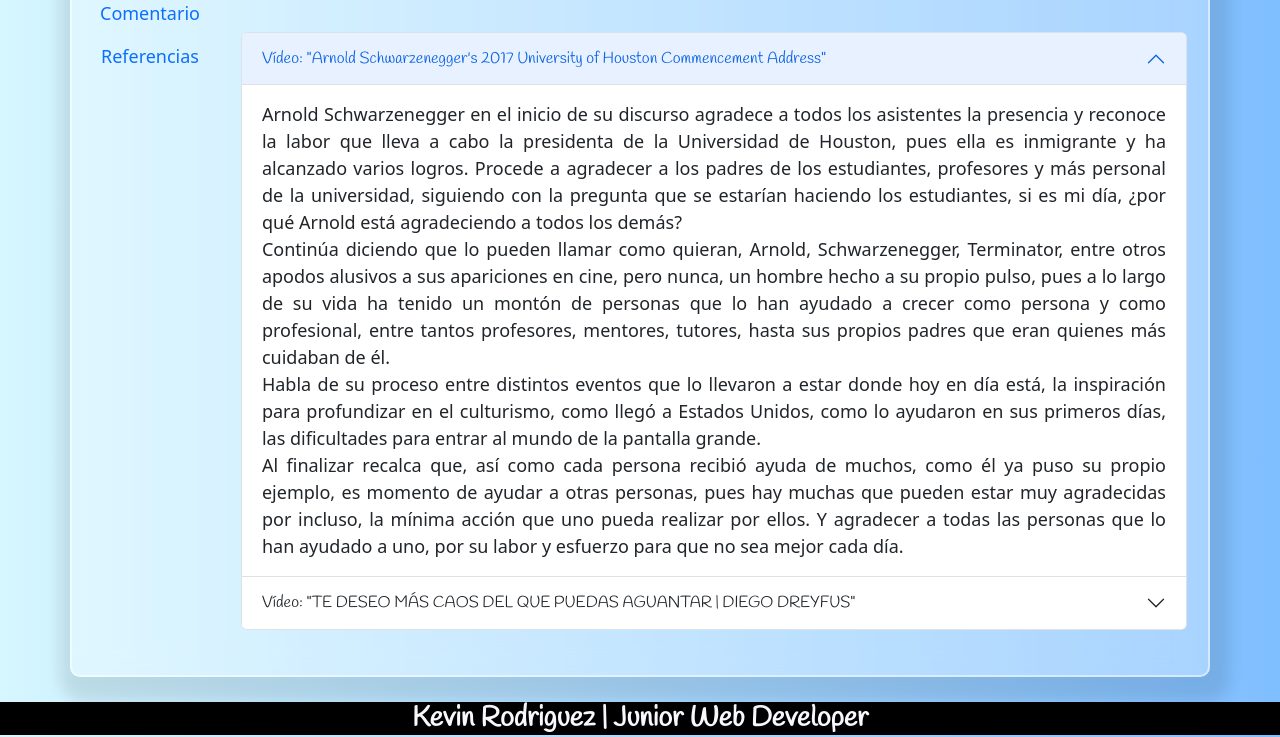
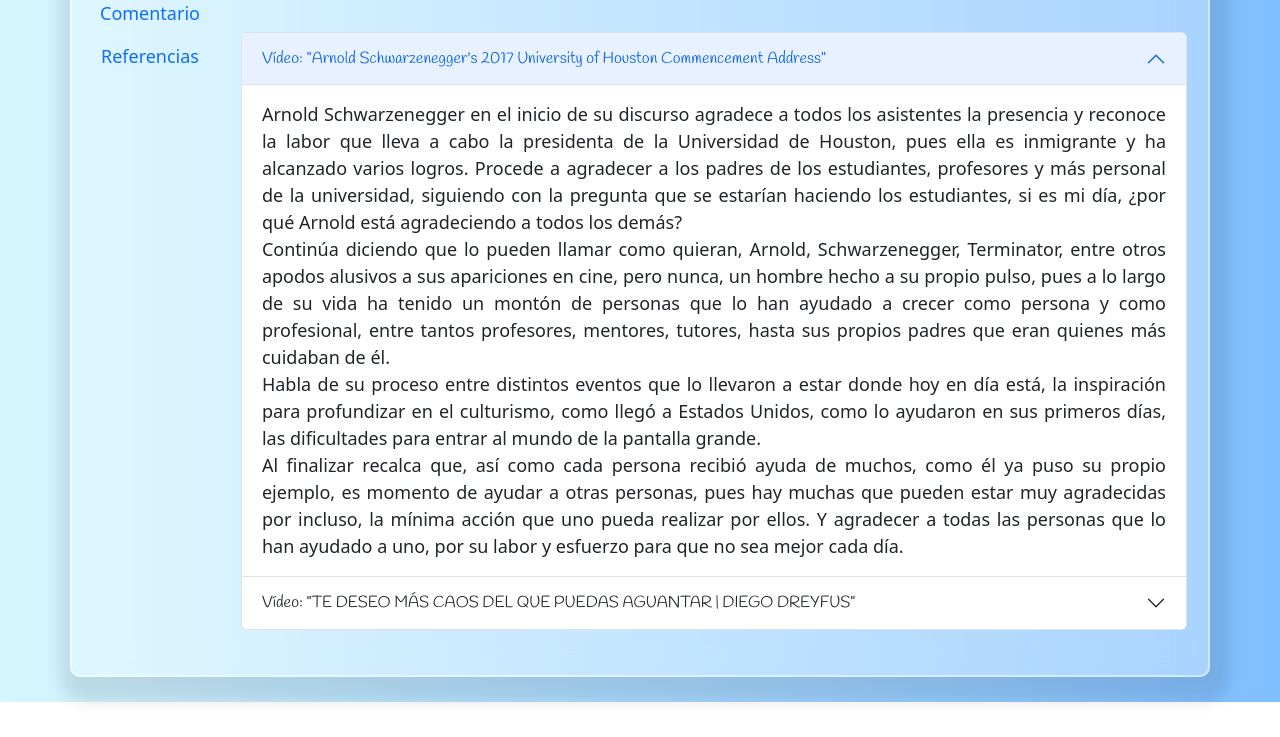
Before and after one commit to karg315/Comentario2, a plain HTML site: page index.html in a window 1280 px wide. Shown: the part 305-1042 px from the top of the page. After the commit the page ends 1007 px from the top, so only its background shows below. Drawn offline with nearby package versions, Linux system fonts and the light colour scheme.

Commit message:
Add files via upload
V1.1

```diff
--- a/index.html
+++ b/index.html
@@ -172,10 +172,6 @@
         </div>
     </div>
 
-    <footer>
-        <h3>Kevin Rodriguez | Junior Web Developer</h3>
-    </footer>
-
     <script src="https://cdn.jsdelivr.net/npm/bootstrap@5.2.1/dist/js/bootstrap.bundle.min.js"
         integrity="sha384-u1OknCvxWvY5kfmNBILK2hRnQC3Pr17a+RTT6rIHI7NnikvbZlHgTPOOmMi466C8"
         crossorigin="anonymous"></script>
```
